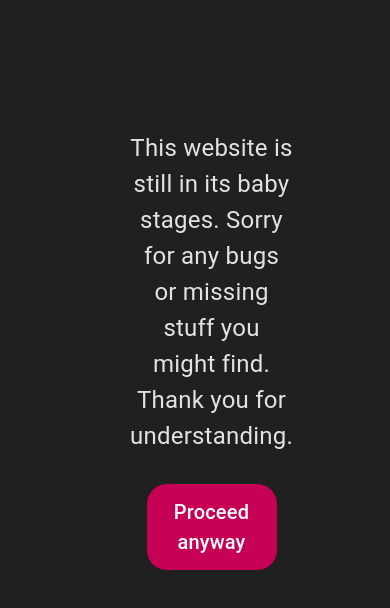
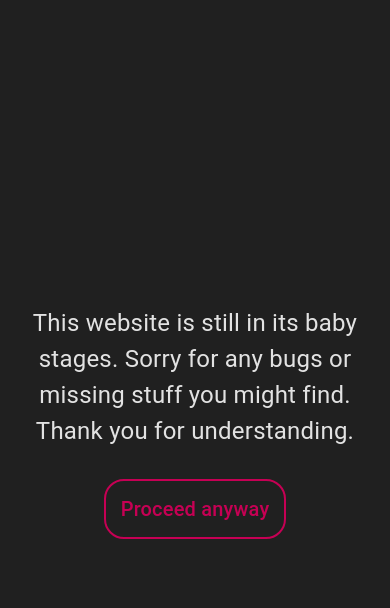
Before and after one commit to gnayiqnat/gnayiqnat.vercel.io, a React (Vite) app: page / in a window 390 px wide. Shown: the top 608 px of the page. Built offline with nearby package versions, Linux system fonts and the light colour scheme.

Commit message:
Padding is off for mobile in "in progress" page

```diff
--- a/src/InProgressWarning.jsx
+++ b/src/InProgressWarning.jsx
@@ -9,14 +9,14 @@ export default function InProgressWarning(props) {
 				justifyContent: 'center',
 				alignItems: 'center',
 				flexDirection: 'column',
-				padding: '130px',
+				height: '100vh',
 				gap: '30px',
 			}}
 		>
 			<Grid item>
 				<Typography
 					align='center'
-					sx={{ maxWidth: 'clamp(500px, 80vw, 700px)', fontSize: '1.5rem' }}
+					sx={{ fontSize: '1.5rem', margin: '0px 25px' }}
 				>
 					This website is still in its baby stages. Sorry for any bugs or
 					missing stuff you might find. Thank you for understanding.
@@ -28,14 +28,17 @@ export default function InProgressWarning(props) {
 						props.setIsFirstTime(false);
 					}}
 					style={{
-						backgroundColor: '#c60054',
-						borderStyle: 'none',
+						backgroundColor: 'transparent',
+						borderStyle: 'solid',
+						borderColor: '#c60054',
 						borderRadius: 20,
-                        padding: '13px 15px',
-                        cursor: 'pointer',
+						padding: '13px 15px',
+						cursor: 'pointer',
 					}}
 				>
-					<Typography sx={{ color: 'white', fontSize: '20px', fontWeight: 500 }}>
+					<Typography
+						sx={{ color: '#c60054', fontSize: '20px', fontWeight: 500 }}
+					>
 						Proceed anyway
 					</Typography>
 				</motion.button>
```
